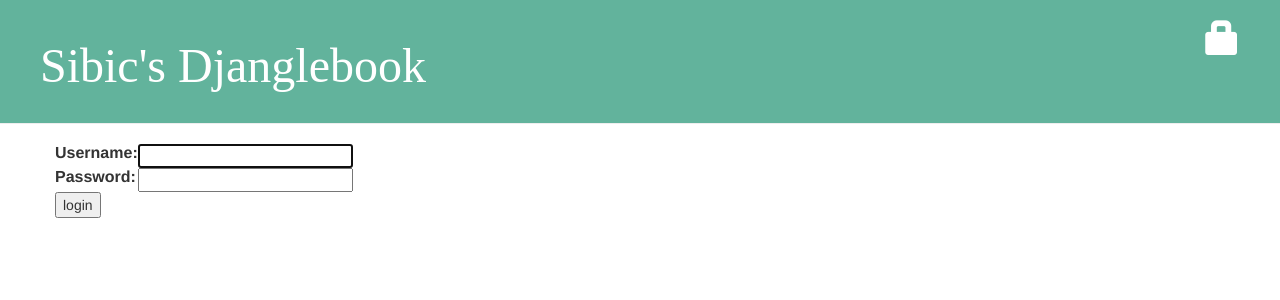
After one commit to sibyllewohlgemuth/my-first-blog, a Django app: page /accounts/login/ in a window 1280 px wide. The commit adds this page. Shown: the top 300 px of the page. Run offline with Django 3.2, Linux system fonts and the light colour scheme; some libraries are stand-ins or nearby versions; some web fonts are replaced.

Commit message:
authorized add/edit of post, added user login/logout.

```diff
--- a/blog/templates/blog/base.html
+++ b/blog/templates/blog/base.html
@@ -24,7 +24,16 @@
 
 				<a href="{% url 'post_new' %}" class="top-menu"><span class="glyphicon glyphicon-plus"></span></a>
 
-			{% endif %}
+				<a href="{% url 'post_draft_list' %}" class="top-menu"><span class="glyphicon glyphicon-edit"></span></a>
+
+				 <p class="top-menu"><small>{{ user.username }} <a href="{% url 'django.contrib.auth.views.logout' %}">Log out</a></small></p>
+
+			{% else %}
+
+        		<a href="{% url 'django.contrib.auth.views.login' %}" class="top-menu"><span class="glyphicon glyphicon-lock"></span></a>
+
+        	{% endif %}
+
 
 			<h1> <a href="{% url 'post_list' %}">Sibic's Djanglebook</a></h1>
 
--- /dev/null
+++ b/blog/templates/registration/login.html
@@ -0,0 +1,26 @@
+{% extends "blog/base.html" %}
+
+{% block content %}
+
+{% if form.errors %}
+<p>Your username and password didn't match. Please try again.</p>
+{% endif %}
+
+<form method="post" action="{% url 'django.contrib.auth.views.login' %}">
+{% csrf_token %}
+<table>
+<tr>
+    <td>{{ form.username.label_tag }}</td>
+    <td>{{ form.username }}</td>
+</tr>
+<tr>
+    <td>{{ form.password.label_tag }}</td>
+    <td>{{ form.password }}</td>
+</tr>
+</table>
+
+<input type="submit" value="login" />
+<input type="hidden" name="next" value="{{ next }}" />
+</form>
+
+{% endblock %}
--- a/blog/urls.py
+++ b/blog/urls.py
@@ -12,4 +12,10 @@ urlpatterns = [
 
 	url(r'^post/(?P<pk>\d+)/edit/$', views.post_edit, name='post_edit'),
 
+	url(r'^drafts/$', views.post_draft_list, name='post_draft_list'),
+
+	url(r'^post/(?P<pk>\d+)/publish/$', views.post_publish, name='post_publish'),
+
+	url(r'^post/(?P<pk>\d+)/remove/$', views.post_remove, name='post_remove'),
+
 ]
--- a/mysite/settings.py
+++ b/mysite/settings.py
@@ -101,6 +101,7 @@ AUTH_PASSWORD_VALIDATORS = [
     },
 ]
 
+LOGIN_REDIRECT_URL = '/'
 
 # Internationalization
 # https://docs.djangoproject.com/en/1.9/topics/i18n/
--- a/mysite/urls.py
+++ b/mysite/urls.py
@@ -13,11 +13,13 @@ Including another URLconf
     1. Import the include() function: from django.conf.urls import url, include
     2. Add a URL to urlpatterns:  url(r'^blog/', include('blog.urls'))
 """
-from django.conf.urls import include, url
+from django.conf.urls import patterns, include, url
 from django.contrib import admin
+admin.autodiscover()
 
 urlpatterns = [
     url(r'^admin/', admin.site.urls),
-
+	url(r'^accounts/login/$', 'django.contrib.auth.views.login'),
+    url(r'^accounts/logout/$', 'django.contrib.auth.views.logout', {'next_page': '/'}),
     url(r'', include('blog.urls')),
 ]
```
Also changed, not shown: blog/templates/blog/post_detail.html (+8 -0 lines), blog/templates/blog/post_draft_list.html (added, +17 -0 lines), blog/views.py (+34 -3 lines).
